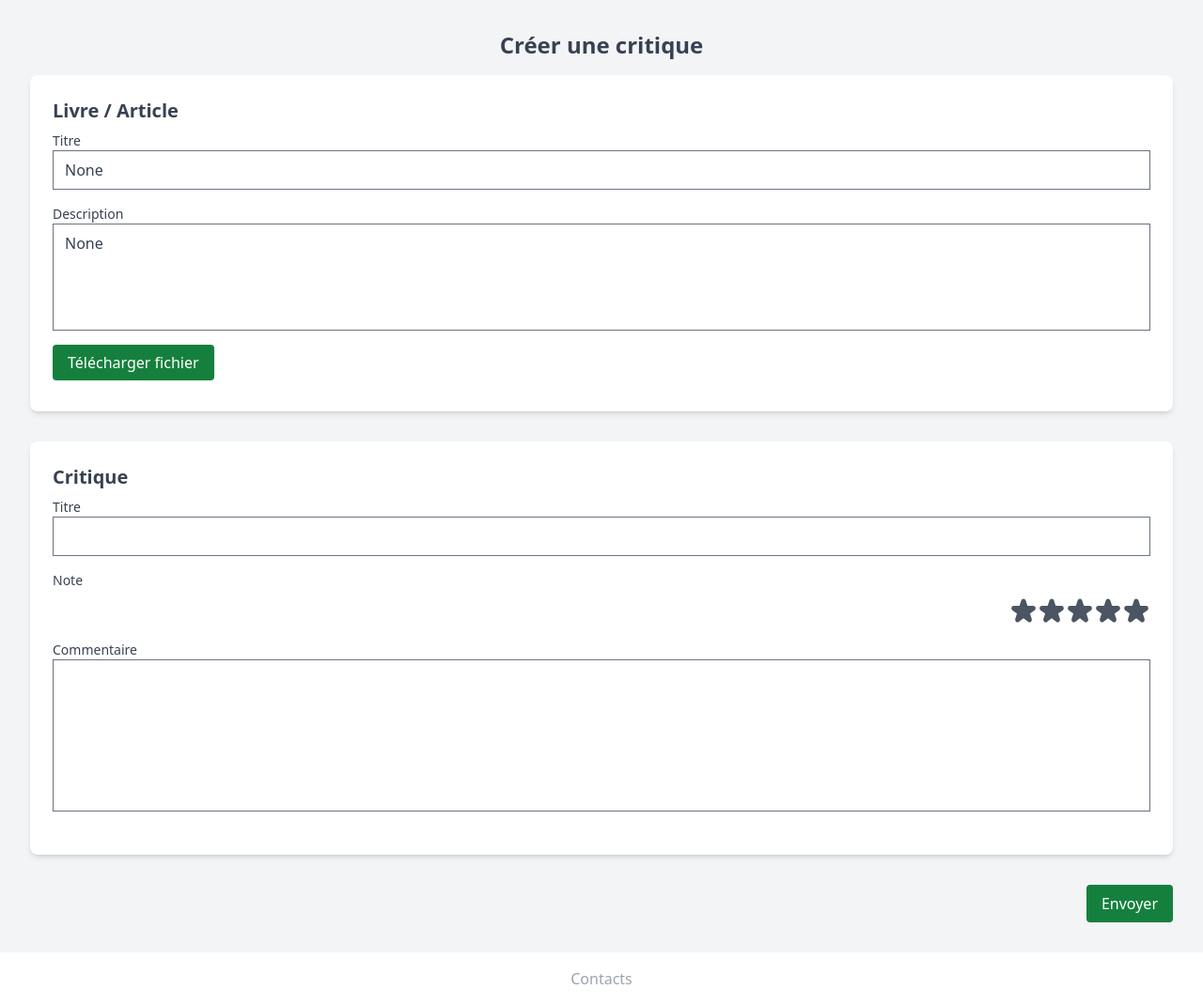
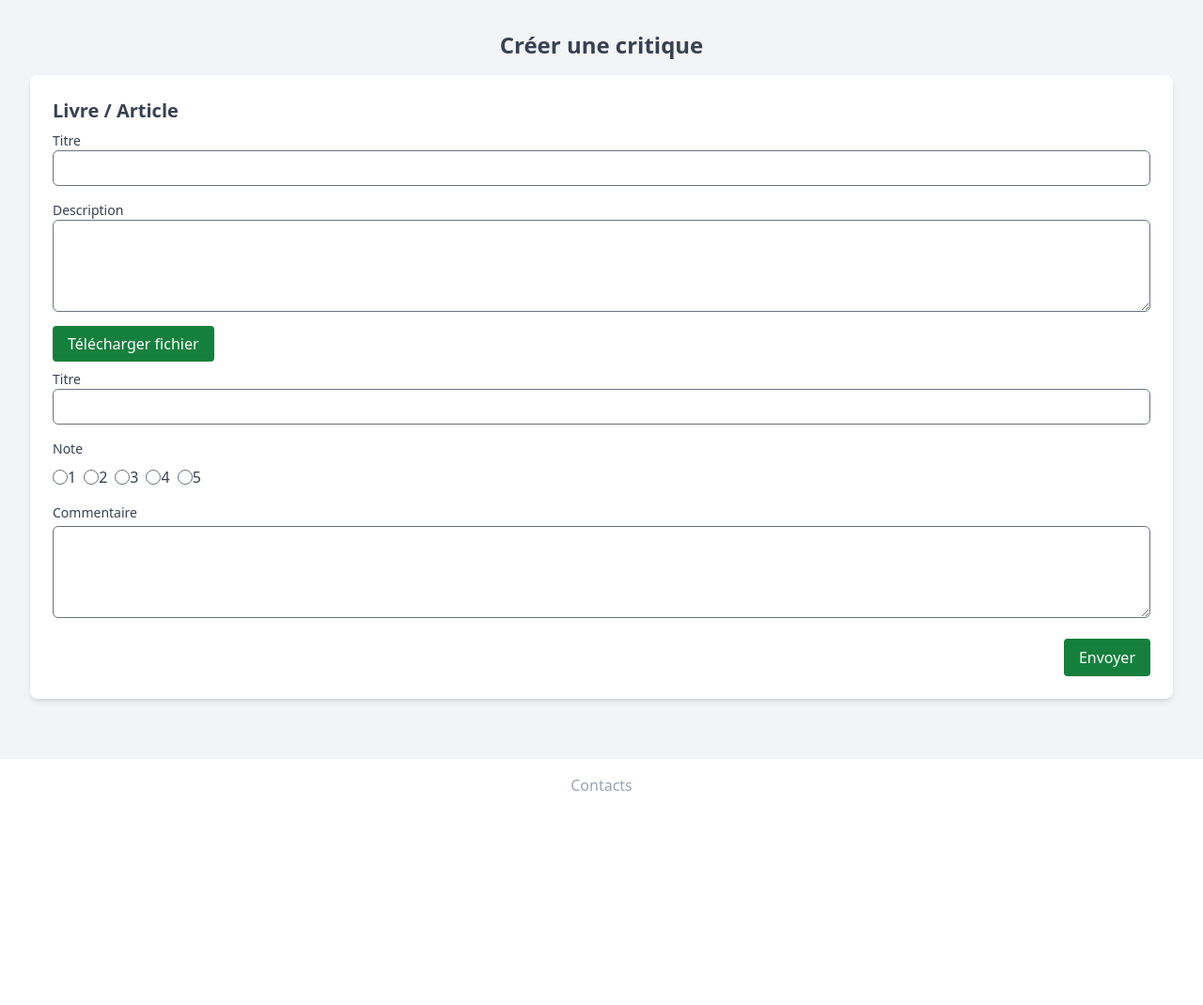
Before and after one commit to Mothraa/BookReview-Django-WebApp, a Django app: page /ticket/create/ in a window 1280 px wide. Shown: the part 80-1150 px from the top of the page at 94% size. After the commit the page ends 922 px from the top, so only its background shows below. Run offline with Django 5.2, Linux system fonts and the light colour scheme; the visitor is signed in with stand-in values (Sample User, id 1); some libraries are stand-ins or nearby versions.

Commit message:
refactoring review (without stars :( )

```diff
--- a/src/LITRevu/static/js/main.js
+++ b/src/LITRevu/static/js/main.js
@@ -57,34 +57,159 @@
         });
     }
 
-    // Initialisation des tooltips pour les étoiles (rating)
-    function initializeStarTooltips() {
-        const stars = document.querySelectorAll('.star');
-        const tooltip = document.querySelector('.tooltip');
-
-        stars.forEach((star) => {
-            star.addEventListener('mouseenter', () => {
-                const tooltipText = star.getAttribute('data-tooltip');
-                tooltip.textContent = tooltipText;
-                toggleTooltip(tooltip, true);
-            });
-
-            star.addEventListener('mouseleave', () => {
-                toggleTooltip(tooltip, false);
-            });
-
-            initializeTooltip(star, tooltip, {
-                modifiers: [
-                    {
-                        name: 'eventListeners',
-                        enabled: false,
-                    },
-                ],
-            });
-        });
-    }
 
 
+    // // Initialisation des tooltips pour les étoiles (rating)
+    // function initializeStarTooltips() {
+    //     const stars = document.querySelectorAll('.star');
+    //     const tooltip = document.querySelector('.tooltip');
+
+    //     stars.forEach((star) => {
+    //         star.addEventListener('mouseenter', () => {
+    //             const tooltipText = star.getAttribute('data-tooltip');
+    //             tooltip.textContent = tooltipText;
+    //             toggleTooltip(tooltip, true);
+    //         });
+
+    //         star.addEventListener('mouseleave', () => {
+    //             toggleTooltip(tooltip, false);
+    //         });
+
+    //         initializeTooltip(star, tooltip, {
+    //             modifiers: [
+    //                 {
+    //                     name: 'eventListeners',
+    //                     enabled: false,
+    //                 },
+    //             ],
+    //         });
+    //     });
+    // }
+
     initializeFieldTooltips();
-    initializeStarTooltips();
+    // initializeStarTooltips();
+
 });
+
+
+// // comportement au clic de l'etoile (rating)
+// document.addEventListener('DOMContentLoaded', function () {
+// const labels = document.querySelectorAll('label');
+
+// labels.forEach(label => {
+//     label.addEventListener('click', function () {
+//     // Désélectionne toutes les autres étoiles
+//     labels.forEach(l => l.classList.remove('text-blue-500'));
+//     // Sélectionne l'étoile cliquée
+//     this.classList.add('text-blue-500');
+//     });
+// });
+// });
+
+
+// // Sélection des étoiles et du conteneur
+// const stars = document.querySelectorAll('.star');
+// const starContainer = document.getElementById('star-container');
+
+// // Ajout des écouteurs d'événements pour chaque étoile
+// stars.forEach((star, index) => {
+//     star.addEventListener('mouseenter', () => {
+//         // Modifier la couleur des étoiles précédentes
+//         // console.log(stars)
+//         // console.log(starContainer)
+//         // console.log(index)
+//         for (let i = 0; i <= index; i++) {
+//             stars[i].classList.remove('text-gray-600');
+//             stars[i].classList.add('fill-yellow-400');
+//         }
+//     });
+
+//     star.addEventListener('mouseleave', () => {
+//         // Remettre la couleur d'origine des étoiles précédentes
+//         for (let i = 0; i <= index; i++) {
+//             stars[i].classList.remove('fill-yellow-400');
+//             stars[i].classList.add('text-gray-600'); //  --tw-text-opacity: 1;
+//         }
+//     });
+// });
+
+// // Récupération des éléments nécessaires
+// const starsContainer = document.getElementById('stars');
+// const stars = starsContainer.querySelectorAll('.star');
+// const scoreInput = document.getElementById('score');
+// const tooltip = document.getElementById('tooltip');
+
+// // Gestion du survol des étoiles
+// stars.forEach(star => {
+//     star.addEventListener('mouseenter', function() {
+//         const value = parseInt(star.getAttribute('data-value'));
+
+//         // Mettre à jour le tooltip
+//         tooltip.textContent = star.getAttribute('data-tooltip');
+//         tooltip.style.opacity = '1';
+
+//         // Mettre à jour la couleur de remplissage des étoiles
+//         stars.forEach(s => {
+//             const sValue = parseInt(s.getAttribute('data-value'));
+//             if (sValue <= value) {
+//                 s.querySelector('use').classList.add('fill-yellow-400');
+//             } else {
+//                 s.querySelector('use').classList.remove('fill-yellow-400');
+//             }
+//         });
+//     });
+
+//     star.addEventListener('mouseleave', function() {
+//         tooltip.style.opacity = '0';
+
+//         // Réinitialiser la couleur de remplissage des étoiles
+//         stars.forEach(s => {
+//             s.querySelector('use').classList.remove('fill-yellow-400');
+//         });
+//     });
+
+//     // Gestion du clic sur une étoile
+//     star.addEventListener('click', function() {
+//         const value = parseInt(star.getAttribute('data-value'));
+
+//         // Mettre à jour la valeur du score
+//         scoreInput.value = value;
+
+//         // Réinitialiser la couleur de remplissage des étoiles
+//         stars.forEach(s => {
+//             s.querySelector('use').classList.remove('fill-yellow-400');
+//         });
+
+//         // Cacher le tooltip après la sélection
+//         tooltip.style.opacity = '0';
+//     });
+// });
+
+document.addEventListener('DOMContentLoaded', function () {
+    var tooltipElements = document.querySelectorAll('[data-tooltip]');
+    tooltipElements.forEach(function (element) {
+        var tooltipText = element.getAttribute('data-tooltip');
+        var tooltip = document.createElement('div');
+        tooltip.className = 'tooltip bg-black text-white text-xs rounded py-1 px-2 hidden absolute z-50';
+        tooltip.innerText = tooltipText;
+        document.body.appendChild(tooltip);
+
+        Popper.createPopper(element, tooltip, {
+            placement: 'top',
+            modifiers: [{
+                name: 'offset',
+                options: {
+                    offset: [0, 8],
+                },
+            }],
+        });
+
+        element.addEventListener('mouseenter', function () {
+            tooltip.classList.remove('hidden');
+        });
+
+        element.addEventListener('mouseleave', function () {
+            tooltip.classList.add('hidden');
+        });
+    });
+});
--- a/src/LITRevu/templates/base.html
+++ b/src/LITRevu/templates/base.html
@@ -50,7 +50,7 @@
     </header>
     <main class="container mx-auto p-4 flex-1">
         {% if messages %}
-        {% comment %} <div class="my-4 space-y-4">
+        <div class="my-4 space-y-4">
             {% for message in messages %}
             <div
                 class="flex items-center p-4 mb-4 text-sm rounded-lg shadow-md {% if message.tags == 'success' %} bg-green-100 text-green-700 border-l-4 border-green-500 {% elif message.tags == 'error' %} bg-red-100 text-red-700 border-l-4 border-red-500 {% elif message.tags == 'warning' %} bg-yellow-100 text-yellow-700 border-l-4 border-yellow-500 {% elif message.tags == 'info' %} bg-blue-100 text-blue-700 border-l-4 border-blue-500 {% endif %}">
@@ -69,7 +69,7 @@
                 <span>{{ message }}</span>
             </div>
             {% endfor %}
-        </div> {% endcomment %}
+        </div>
         {% endif %}
         {% block content %}{% endblock content %}
     </main>
--- a/src/theme/static/css/dist/styles.css
+++ b/src/theme/static/css/dist/styles.css
@@ -907,9 +892,8 @@
   margin-bottom: 1rem;
 }
 
-.-mx-2 {
-  margin-left: -0.5rem;
-  margin-right: -0.5rem;
+.mb-1 {
+  margin-bottom: 0.25rem;
 }
 
 .mb-2 {
@@ -920,10 +904,22 @@
   margin-bottom: 1rem;
 }
 
+.mb-6 {
+  margin-bottom: 1.5rem;
+}
+
+.mb-8 {
+  margin-bottom: 2rem;
+}
+
 .mr-2 {
   margin-right: 0.5rem;
 }
 
+.mr-4 {
+  margin-right: 1rem;
+}
+
 .mt-1 {
   margin-top: 0.25rem;
 }
@@ -932,26 +928,6 @@
   margin-top: 0.5rem;
 }
 
-.mb-6 {
-  margin-bottom: 1.5rem;
-}
-
-.mb-8 {
-  margin-bottom: 2rem;
-}
-
-.mr-4 {
-  margin-right: 1rem;
-}
-
-.mt-auto {
-  margin-top: auto;
-}
-
-.mt-4 {
-  margin-top: 1rem;
-}
-
 .block {
   display: block;
 }
@@ -1034,10 +1004,6 @@
   resize: none;
 }
 
-.flex-row-reverse {
-  flex-direction: row-reverse;
-}
-
 .flex-col {
   flex-direction: column;
 }
@@ -1072,6 +1038,12 @@
 
 .gap-4 {
   gap: 1rem;
+}
+
+.space-x-2 > :not([hidden]) ~ :not([hidden]) {
+  --tw-space-x-reverse: 0;
+  margin-right: calc(0.5rem * var(--tw-space-x-reverse));
+  margin-left: calc(0.5rem * calc(1 - var(--tw-space-x-reverse)));
 }
 
 .space-x-4 > :not([hidden]) ~ :not([hidden]) {
@@ -1251,26 +1208,26 @@
   line-height: 1;
 }
 
+.text-lg {
+  font-size: 1.125rem;
+  line-height: 1.75rem;
+}
+
 .text-sm {
   font-size: 0.875rem;
   line-height: 1.25rem;
 }
 
+.text-xl {
+  font-size: 1.25rem;
+  line-height: 1.75rem;
+}
+
 .text-xs {
   font-size: 0.75rem;
   line-height: 1rem;
 }
 
-.text-lg {
-  font-size: 1.125rem;
-  line-height: 1.75rem;
-}
-
-.text-xl {
-  font-size: 1.25rem;
-  line-height: 1.75rem;
-}
-
 .font-bold {
   font-weight: 700;
 }
@@ -1291,6 +1248,10 @@
   line-height: 1.5;
 }
 
+.leading-tight {
+  line-height: 1.25;
+}
+
 .tracking-normal {
   letter-spacing: 0em;
 }
--- a/src/ticket/forms.py
+++ b/src/ticket/forms.py
@@ -3,10 +3,10 @@
 from .models import Ticket, Review
 
 
-class PhotoForm(forms.ModelForm):
-    class Meta:
-        model = Ticket
-        fields = ("image",)
+# class PhotoForm(forms.ModelForm):
+#     class Meta:
+#         model = Ticket
+#         fields = ("image",)
 
 
 class TicketForm(forms.ModelForm):
@@ -18,5 +18,5 @@
 class ReviewForm(forms.ModelForm):
     class Meta:
         model = Review
-        fields = ['rating', 'headline', 'body'] # 'ticket',
-        # exclude = ['ticket']
+        fields = ['rating', 'headline', 'body', 'ticket'] # ,
+        exclude = ['ticket']
--- a/src/ticket/templates/ticket/create_review.html
+++ b/src/ticket/templates/ticket/create_review.html
@@ -4,88 +4,95 @@
 {% block content %}
 <div class="container mx-auto p-4">
     <h1 class="text-2xl font-bold mb-4 text-center">Créer une critique</h1>
-
     <!-- Section Livre / Article -->
     <div class="mb-8">
         <form method="post" enctype="multipart/form-data" class="bg-white p-6 rounded-lg shadow-md">
+            {% csrf_token %}
             <h2 class="text-xl font-bold mb-2">Livre / Article</h2>
             {{ ticket_form.non_field_errors }}
-            {% csrf_token %}
             <div class="mb-4">
-                <label for="title" class="block text-sm font-medium text-gray-700">Titre</label>
-                <input type="text" name="title" id="title" value="{{ ticket_form.title.value }}" class="form-input w-full">
-                {% if ticket_form.title.errors %}
-                    <p class="text-red-500 text-xs italic">{{ ticket_form.title.errors }}</p>
-                {% endif %}
+                <label for="id_title" class="block text-sm font-medium text-gray-700">Titre</label>
+                <!-- Utilisation de la valeur du champ title sans afficher 'None' -->
+                <input type="text" name="title" id="id_title" value="{% if ticket_form.title.value %}{{ ticket_form.title.value }}{% endif %}" class="form-input w-full border rounded-md py-2 px-3 text-gray-700 leading-tight focus:outline-none focus:shadow-outline">
+                {% for error in ticket_form.title.errors %}
+                    <p class="text-red-500 text-sm">{{ error }}</p>
+                {% endfor %}
             </div>
             <div class="mb-4">
-                <label for="description" class="block text-sm font-medium text-gray-700">Description</label>
-                <textarea name="description" id="description" rows="4" class="form-textarea w-full resize-none">{{ ticket_form.description.value }}</textarea>
-                {% if ticket_form.description.errors %}
-                    <p class="text-red-500 text-xs italic">{{ ticket_form.description.errors }}</p>
-                {% endif %}
+                <label for="id_description" class="block text-sm font-medium text-gray-700">Description</label>
+                <!-- Utilisation de la valeur du champ description sans afficher 'None' -->
+                <textarea name="description" id="id_description" rows="4" class="form-input w-full border rounded-md py-2 px-3 text-gray-700 leading-tight focus:outline-none focus:shadow-outline">{{ ticket_form.description.value|default_if_none:"" }}</textarea>
+                {% for error in ticket_form.description.errors %}
+                <p class="text-red-500 text-sm">{{ error }}</p>
+                {% endfor %}
             </div>
             <div class="mb-4">
-                <label for="image" class="bg-green-700 text-white py-2 px-4 rounded hover:bg-green-800">
+                <label for="id_image" class="bg-green-700 text-white py-2 px-4 rounded hover:bg-green-800">
                     <span>Télécharger fichier</span>
-                    <input type="file" name="image" id="image" class="sr-only">
+                    <input type="file" name="image" id="id_image" class="sr-only">
                 </label>
-                {% if ticket_form.image.errors %}
-                    <p class="text-red-500 text-xs italic">{{ ticket_form.image.errors }}</p>
-                {% endif %}
+                {% for error in ticket_form.image.errors %}
+                <p class="text-red-500 text-sm">{{ error }}</p>
+                {% endfor %}
             </div>
-        </form>
-    </div>
+
+        {% comment %} </form>
+    </div> {% endcomment %}
 
     <!-- Section Critique -->
-    <div class="mb-8">
+    {% comment %} <div class="mb-8">
         <form method="post" enctype="multipart/form-data" class="bg-white p-6 rounded-lg shadow-md">
             <h2 class="text-xl font-bold mb-2">Critique</h2>
             {{ review_form.non_field_errors }}
-            {% csrf_token %}
+            {% csrf_token %}            {% endcomment %}
             <div class="mb-4">
-                <label for="review_title" class="block text-sm font-medium text-gray-700">Titre</label>
-                <input type="text" name="review_title" id="review_title" value="{{ review_form.review_title.value }}" class="form-input w-full">
-                {% if review_form.review_title.errors %}
-                    <p class="text-red-500 text-xs italic">{{ review_form.review_title.errors }}</p>
-                {% endif %}
+                <label for="id_headline" class="block text-sm font-medium text-gray-700">Titre</label>
+                <input type="text" name="headline" id="id_headline" value="{% if review_form.headline.value %}{{ review_form.headline.value }}{% endif %}" class="form-input w-full border rounded-md py-2 px-3 text-gray-700 leading-tight focus:outline-none focus:shadow-outline">
+                {% for error in review_form.headline.errors %}
+                <p class="text-red-500 text-sm">{{ error }}</p>
+                {% endfor %}
             </div>
-            <!-- Étoiles pour le score -->
+
+                <div class="mb-4">
+                <label class="block text-sm font-medium text-gray-700">Note</label>
+                <div class="flex items-center mt-2 space-x-2" id="star-container">
+                    <label for="star1" class="flex items-center" data-tooltip="Note 1">
+                        <input type="radio" id="star1" name="rating" value="1" {% if review_form.rating.value == 1 %}checked{% endif %}>
+                        1
+                    </label>
+                    <label for="star2" class="flex items-center" data-tooltip="Note 2">
+                        <input type="radio" id="star2" name="rating" value="2" {% if review_form.rating.value == 2 %}checked{% endif %}>
+                        2
+                    </label>
+                    <label for="star3" class="flex items-center" data-tooltip="Note 3">
+                        <input type="radio" id="star3" name="rating" value="3" {% if review_form.rating.value == 3 %}checked{% endif %}>
+                        3
+                    </label>
+                    <label for="star4" class="flex items-center" data-tooltip="Note 4">
+                        <input type="radio" id="star4" name="rating" value="4" {% if review_form.rating.value == 4 %}checked{% endif %}>
+                        4
+                    </label>
+                    <label for="star5" class="flex items-center" data-tooltip="Note 5">
+                        <input type="radio" id="star5" name="rating" value="5" {% if review_form.rating.value == 5 %}checked{% endif %}>
+                        5
+                    </label>
+                </div>
+                {% for error in review_form.rating.errors %}
+                <p class="text-red-500 text-sm">{{ error }}</p>
+                {% endfor %}
+            </div>
+
             <div class="mb-4">
-                <label class="block text-sm font-medium text-gray-700">Note</label>
-                <div class="flex items-center mt-2 relative flex-row-reverse">
-                    <input type="hidden" id="score" name="score" value="0">
-                    <svg class="star text-gray-600 cursor-pointer peer peer-hover:text-yellow-400 hover:text-yellow-400 duration-100" width="30" height="30" data-value="1" data-tooltip="je n'ai pas aimé" xmlns="http://www.w3.org/2000/svg">
-                        <use xlink:href="{% static 'images/icons.svg' %}#icon-star"></use>
-                    </svg>
-                    <svg class="star text-gray-600 cursor-pointer peer peer-hover:text-yellow-400 hover:text-yellow-400 duration-100" width="30" height="30" data-value="2" data-tooltip="boff..." xmlns="http://www.w3.org/2000/svg">
-                        <use xlink:href="{% static 'images/icons.svg' %}#icon-star"></use>
-                    </svg>
-                    <svg class="star text-gray-600 cursor-pointer peer peer-hover:text-yellow-400 hover:text-yellow-400 duration-100" width="30" height="30" data-value="3" data-tooltip="pas mal" xmlns="http://www.w3.org/2000/svg">
-                        <use xlink:href="{% static 'images/icons.svg' %}#icon-star"></use>
-                    </svg>
-                    <svg class="star text-gray-600 cursor-pointer peer peer-hover:text-yellow-400 hover:text-yellow-400 duration-100" width="30" height="30" data-value="4" data-tooltip="sympa !" xmlns="http://www.w3.org/2000/svg">
-                        <use xlink:href="{% static 'images/icons.svg' %}#icon-star"></use>
-                    </svg>
-                    <svg class="star text-gray-600 cursor-pointer peer peer-hover:text-yellow-400 hover:text-yellow-400 duration-100" width="30" height="30" data-value="5" data-tooltip="j'adore !!" xmlns="http://www.w3.org/2000/svg">
-                        <use xlink:href="{% static 'images/icons.svg' %}#icon-star"></use>
-                    </svg>
-                    <!-- Tooltip -->
-                    <div class="tooltip absolute bottom-0 left-0 p-2 bg-gray-800 text-white text-xs rounded mt-2 opacity-0 transition-opacity duration-300 pointer-events-none">Tooltip</div>
-                </div>
+                <label for="id_body" class="block text-sm font-medium text-gray-700 mb-1">Commentaire</label>
+                <textarea name="body" id="id_body" rows="4" class="form-input w-full border rounded-md py-2 px-3 text-gray-700 leading-tight focus:outline-none focus:shadow-outline">{{ review_form.body.value|default_if_none:"" }}</textarea>
+                {% for error in review_form.body.errors %}
+                <p class="text-red-500 text-sm">{{ error }}</p>
+                {% endfor %}
             </div>
-            <div class="mb-4">
-                <label for="review_body" class="block text-sm font-medium text-gray-700">Commentaire</label>
-                <textarea name="review_body" id="review_body" rows="6" class="form-textarea w-full resize-none">{{ review_form.review_body.value }}</textarea>
-                {% if review_form.review_body.errors %}
-                    <p class="text-red-500 text-xs italic">{{ review_form.review_body.errors }}</p>
-                {% endif %}
+            <div class="flex justify-end">
+                <button type="submit" class="bg-green-700 text-white py-2 px-4 rounded hover:bg-green-800">Envoyer</button>
             </div>
         </form>
-    </div>
-
-    <div class="flex justify-end">
-        <button type="submit" class="bg-green-700 text-white py-2 px-4 rounded hover:bg-green-800">Envoyer</button>
     </div>
 </div>
 
--- a/src/ticket/templates/ticket/flux.html
+++ b/src/ticket/templates/ticket/flux.html
@@ -12,9 +12,11 @@
                 </div>
 
                     <h2>Photos</h2>
+
                     {% for ticket in tickets %}
-                        <img src="{{ ticket.image.url }}">
-                        <p>{{ ticket.image }}</p>
+                    {% comment %} mettre une valeur par défaut quand pas de photo {% endcomment %}
+                        {% comment %} <img src="{{ ticket.image.url }}">
+                        <p>{{ ticket.image }}</p> {% endcomment %}
                     {% endfor %}
                 {% comment %} <div class="tickets-section mb-8">
                     <h2 class="text-xl font-semibold mb-4">Tickets</h2>
--- a/src/ticket/views.py
+++ b/src/ticket/views.py
@@ -3,6 +3,7 @@
 from django.contrib import messages
 
 from .forms import Ticket, TicketForm, ReviewForm
+
 
 @login_required
 def home(request):
@@ -39,12 +40,49 @@
     return render(request, 'ticket/create_ticket.html', {'form': form})
 
 
+# @login_required
+# def create_review(request):
+#     if request.method == 'POST':
+#         ticket_form = TicketForm(request.POST, request.FILES)
+#         review_form = ReviewForm(request.POST)
+#         if ticket_form.is_valid() and review_form.is_valid():
+#         # if all([ticket_form.is_valid(), review_form.is_valid()]):
+#             ticket = ticket_form.save(commit=False)
+#             ticket.user = request.user
+#             ticket.save()
+
+#             review = review_form.save(commit=False)
+#             review.user = request.user
+#             review.ticket = ticket  # on récupère le ticket qui vient d'etre créé pour y assigner la review
+#             review.save()
+
+#             messages.success(request, "Ticket et critique créées avec succès.")
+#             return redirect('flux')
+#         else:
+#             print("Ticket form errors:", ticket_form.errors)
+#             print("Review form errors:", review_form.errors)
+#             messages.error(
+#                 request,
+#                 "Erreur lors de la création du ticket.\
+#                 Si l'erreur persiste veuillez prendre contact avec votre administrateur."
+#             )
+#     else:
+#         ticket_form = TicketForm()
+#         review_form = ReviewForm()
+#     return render(request, 'ticket/create_review.html', {
+#         'ticket_form': ticket_form,
+#         'review_form': review_form,
+#     })
+
+
 @login_required
 def create_review(request):
     if request.method == 'POST':
         ticket_form = TicketForm(request.POST, request.FILES)
         review_form = ReviewForm(request.POST)
-        if all([ticket_form.is_valid(), review_form.is_valid()]):
+
+        if ticket_form.is_valid() and review_form.is_valid():
+        # if all([ticket_form.is_valid(), review_form.is_valid()]):
             ticket = ticket_form.save(commit=False)
             ticket.user = request.user
             ticket.save()
@@ -57,6 +95,8 @@
             messages.success(request, "Ticket et critique créées avec succès.")
             return redirect('flux')
         else:
+            print("Ticket form errors:", ticket_form.errors)
+            print("Review form errors:", review_form.errors)
             messages.error(
                 request,
                 "Erreur lors de la création du ticket.\
```
Also changed, not shown: other parts of src/theme/static/css/dist/styles.css (+51 -180 lines), src/ticket/templates/ticket/create_ticket.html (+35 -4 lines), src/LITRevu/static/images/icons.svg, src/media/IMG_3175.jpg (added), src/media/IMG_3175_Et7pOpc.jpg (added), src/media/font.jpg (added).
